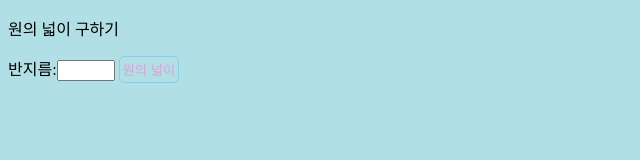
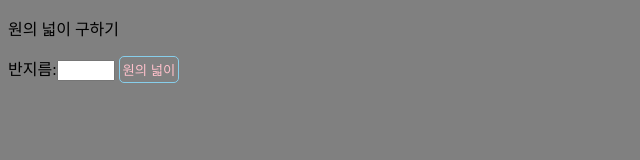
Before and after one commit to mirina2/circle_calc.github.io, a plain HTML site: page index.html in a window 1280 px wide. Shown: the whole page, without its empty margins (0-640 px from the left). Drawn offline with Linux system fonts and the light colour scheme.

Commit message:
Update index.html

```diff
--- a/index.html
+++ b/index.html
@@ -17,12 +17,12 @@
         width:50px;
     }
         body{
-        background-color :powderblue;
+        background-color:gray;
         }
         #rd{
             border: 1px solid skyblue;
             background-color: rgba(0,0,0,0);
-            color: plum;
+            color: pink;
             padding: 3px;
             border-top-left-radius: 5px;
             border-top-right-radius: 5px;
```
